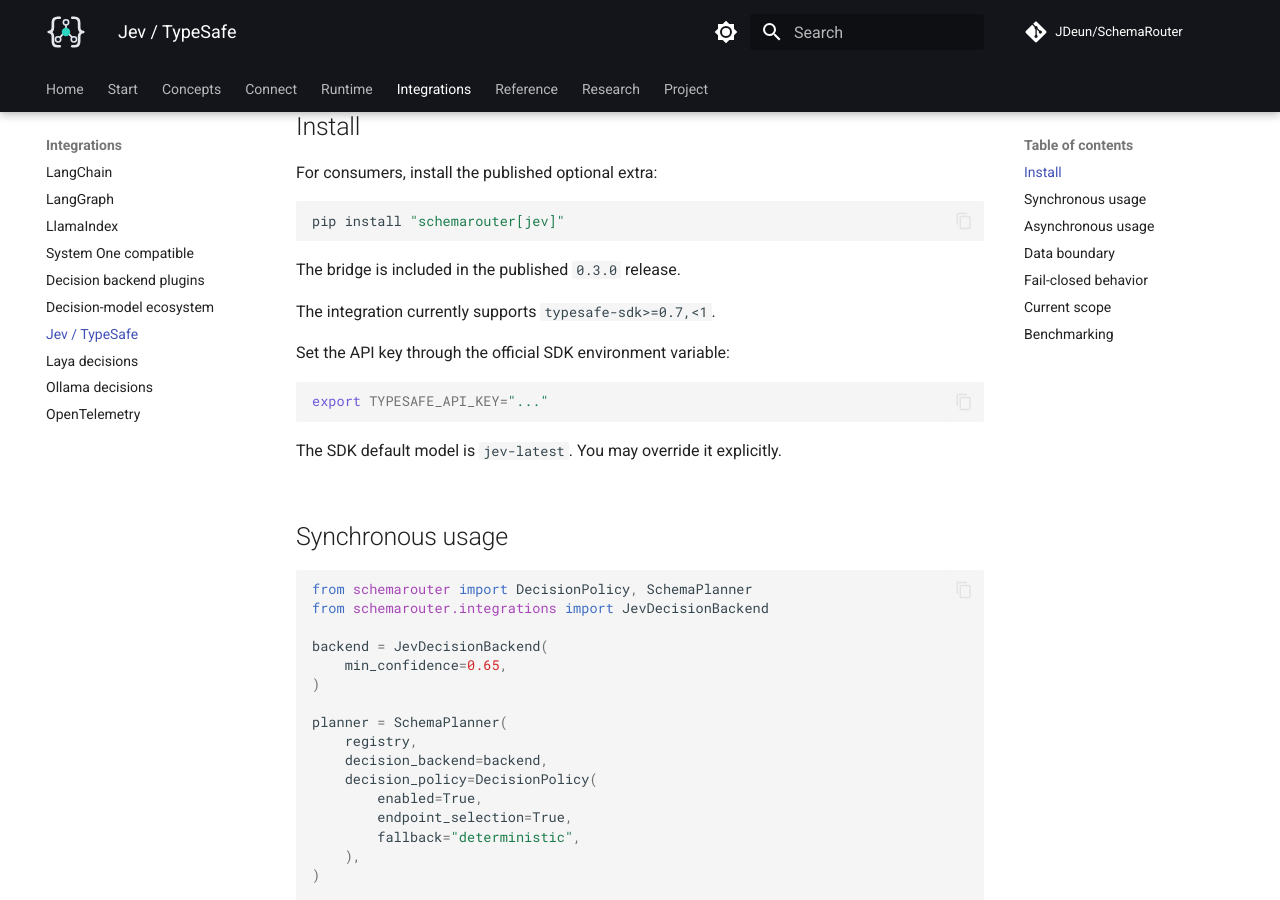
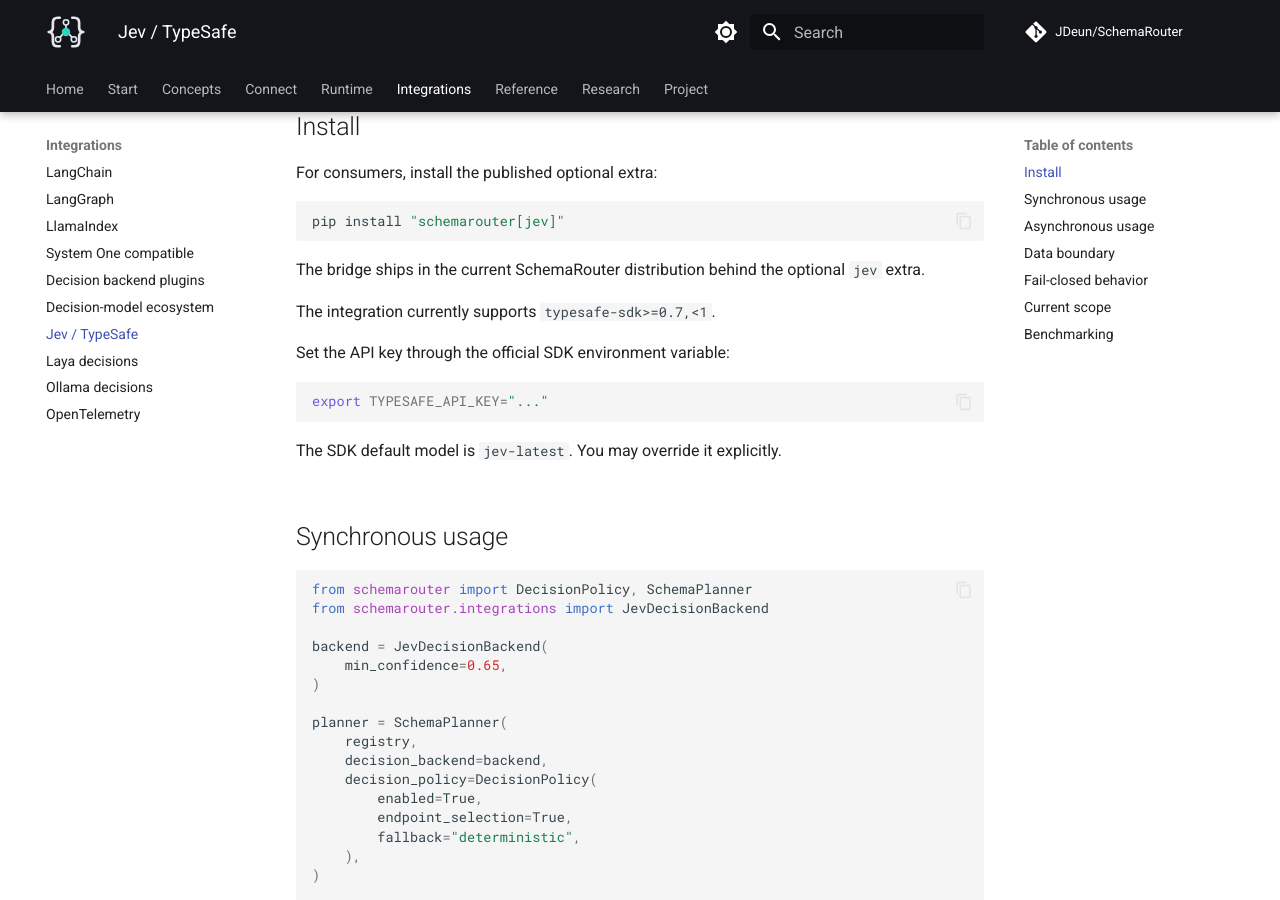
Before and after one commit to JDeun/SchemaRouter, an MkDocs documentation site: the page built from docs/integrations/jev.md, in a window 1280 px wide and 900 px high, scrolled down 334 px. Built offline with MkDocs 1.6.1 and Material for MkDocs 9.7.7, drawn with Linux system fonts in a browser that asks for light colours; comment, search, counter and statistics services are not loaded.

Commit message:
docs: remove stale release number from jev.md

````diff
--- a/docs/integrations/jev.md
+++ b/docs/integrations/jev.md
@@ -15,7 +15,7 @@
 pip install "schemarouter[jev]"
 ```
 
-The bridge is included in the published `0.3.0` release.
+The bridge ships in the current SchemaRouter distribution behind the optional `jev` extra.
 
 The integration currently supports `typesafe-sdk>=0.7,<1`.
 
````
